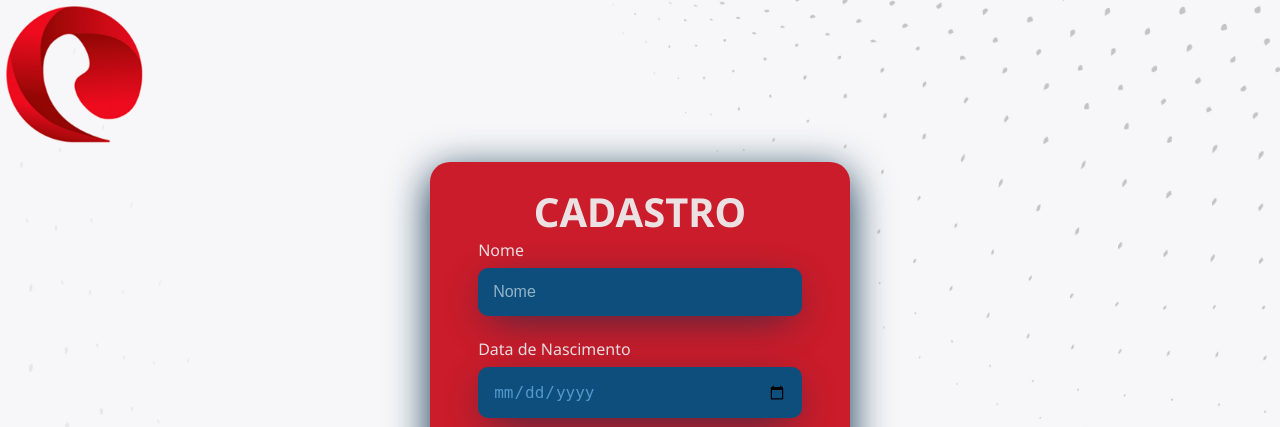
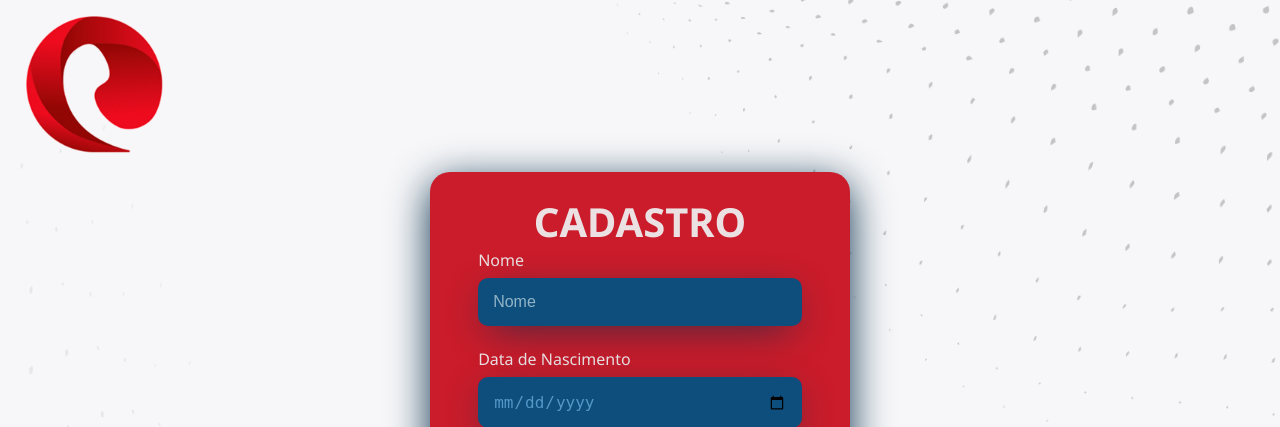
Before and after one commit to clebercmsf/Projeto-Telecall, a PHP site: page /pages/register/register.html in a window 1280 px wide. Shown: the top 427 px of the page. Run offline with PHP 8.4, Linux system fonts and the light colour scheme.

Commit message:
new features in login/register-pages

```diff
--- a/src/pages/login/login.html
+++ b/src/pages/login/login.html
@@ -9,7 +9,9 @@
 </head>
 <body>
     <div class="header">
-        <img src="../../assets/img/telecall-logo4.png" alt="telecall-logo">
+        <a href="/src/pages/home/home.html" class="header">
+            <img src="../../assets/img/telecall-logo4.png" alt="telecall-logo">
+        </a>
     </div>
     <div class="login">
         <form>
--- a/src/pages/register/register.css
+++ b/src/pages/register/register.css
@@ -8,9 +8,20 @@ body {
     margin-bottom: 25px;
 }
 
-.header img {
+.header {
+    margin-top: 10px;
+    margin-left: 10px;
+}
+
+.header > img {
     width: 150px;
     height: 150px;
+    cursor: pointer;
+}
+
+.header > img:hover {
+    transform: scale(1.1);
+    transition: transform 0.3s ease-in-out;
 }
 
 .register {
--- a/src/pages/register/register.html
+++ b/src/pages/register/register.html
@@ -9,7 +9,9 @@
 </head>
 <body>
     <div class="header">
-        <img src="../../assets/img/telecall-logo4.png" alt="telecall-logo">
+        <a href="/src/pages/home/home.html" class="header">
+            <img src="../../assets/img/telecall-logo4.png" alt="telecall-logo">
+        </a>
     </div>
     <div class="register">
         <div class="card-register">
```
Also changed, not shown: src/pages/home/home.html (added, +12 -0 lines), src/pages/login/login.css (+12 -1 lines).
